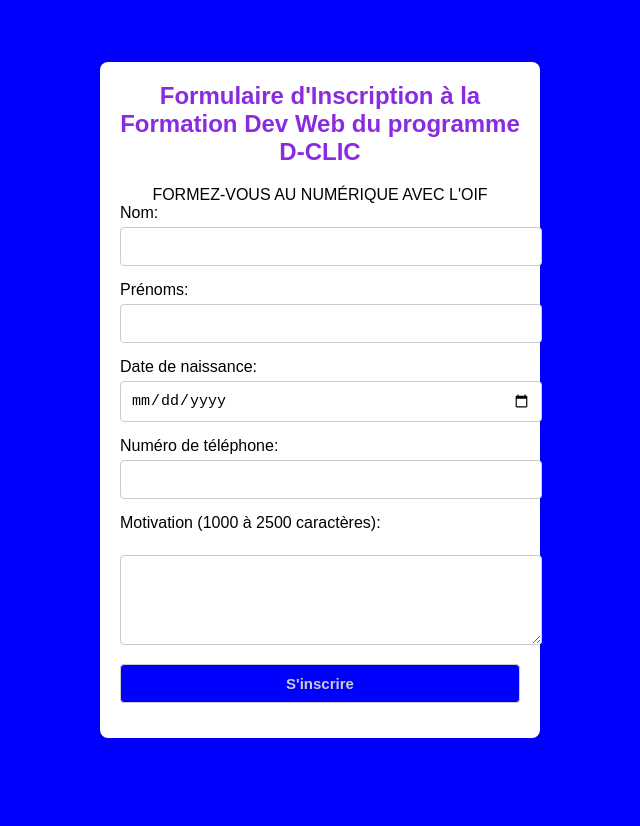
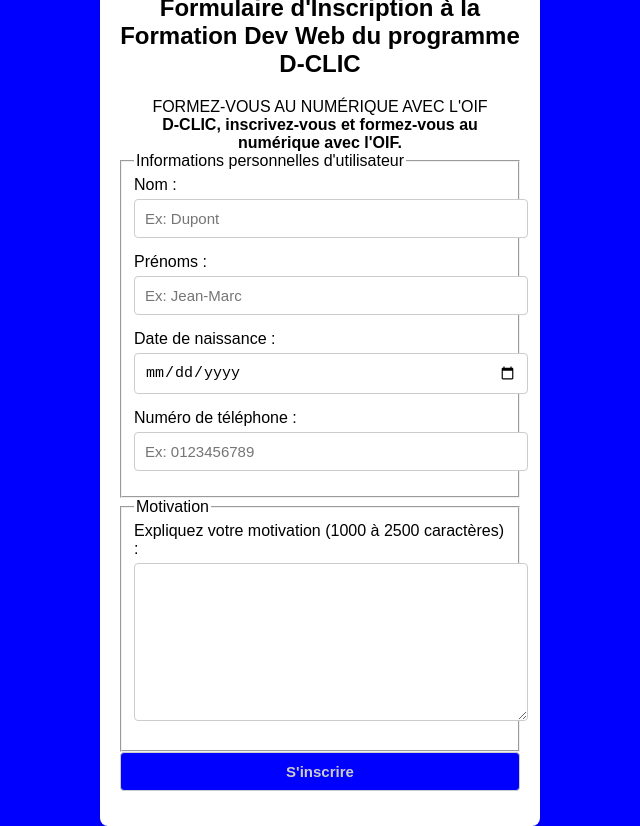
Before and after one commit to Askandarou/Formulaire, a plain HTML site: page index.html in a window 1280 px wide. Shown: the whole page, without its empty margins (320-960 px from the left). Before the commit the page ends 800 px from the top, so only its background shows below. Drawn offline with Linux system fonts and the light colour scheme.

Commit message:
index modifier
modication de index.html

```diff
--- a/index.html
+++ b/index.html
@@ -9,39 +9,47 @@
 <body>
 
     <div class="form-container">
-        <h1 style="color: blueviolet;">Formulaire d'Inscription à la Formation Dev Web du programme D-CLIC</h1>
-        <p style="color: black;">FORMEZ-VOUS AU NUMÉRIQUE AVEC L'OIF</p>
+        <h1 class="title">Formulaire d'Inscription à la Formation Dev Web du programme D-CLIC</h1>
+        <p class="subtitle">FORMEZ-VOUS AU NUMÉRIQUE AVEC L'OIF</p>
+        <p><strong>D-CLIC, inscrivez-vous et formez-vous au numérique avec l'OIF.</strong></p>
+        <form id="registrationForm"  action="" >
+            <fieldset>
+                <legend>Informations personnelles d'utilisateur</legend>
 
-        <form id="registrationForm">
-            <label for="nom">Nom:</label>
-            <input type="text" id="nom" name="nom" required><br>
+                <label for="nom">Nom :</label>
+                <input type="text" id="nom" name="nom" required placeholder="Ex: Dupont">
 
-            <label for="prenoms">Prénoms:</label>
-            <input type="text" id="prenoms" name="prenoms" required><br>
+                <label for="prenoms">Prénoms :</label>
+                <input type="text" id="prenoms" name="prenoms" required placeholder="Ex: Jean-Marc">
 
-            <label for="date_naissance">Date de naissance:</label>
-            <input type="date" id="date_naissance" name="date_naissance" required><br>
+                <label for="date_naissance">Date de naissance :</label>
+                <input type="date" id="dateNaissance" name="date_naissance" required>
 
-            <label for="tel">Numéro de téléphone:</label>
-            <input type="tel" id="tel" name="tel" required><br>
+                <label for="tel">Numéro de téléphone :</label>
+                <input type="tel" id="tel" name="tel" required placeholder="Ex: 0123456789" pattern="01[0-9]{8}" maxlength="10">
+            </fieldset>
 
-            <label for="motivation">Motivation (1000 à 2500 caractères):</label><br>
-            <textarea id="motivation" name="motivation" rows="4" required></textarea><br>
+            <fieldset>
+                <legend>Motivation</legend>
 
-            <button type="submit">S'inscrire</button>
+                <label for="motivation">Expliquez votre motivation (1000 à 2500 caractères) :</label>
+                <textarea id="motivation" name="motivation" rows="8" required minlength="1000" maxlength="2500"></textarea>
+            </fieldset>
+
+            <button type="submit" id="btn">S'inscrire</button>
         </form>
     </div>
 
-    <div class="section-success" id="successSection">
-        <h2>Inscription réussie !</h2>
-        <p><strong>Nom:</strong> <span id="displayNom"></span></p>
-        <p><strong>Prénoms:</strong> <span id="displayPrenoms"></span></p>
-        <p><strong>Date de naissance:</strong> <span id="displayDateNaissance"></span></p>
-        <p><strong>Numéro de téléphone:</strong> <span id="displayTel"></span></p>
-        <p><strong>Motivation:</strong> <span id="displayMotivation"></span></p>
+    <div class="section-success hidden" id="successSection">
+        <h2>🎉 Inscription réussie !</h2>
+        <p><strong>Nom :</strong> <span id="displayNom"></span></p>
+        <p><strong>Prénoms :</strong> <span id="displayPrenoms"></span></p>
+        <p><strong>Date de naissance :</strong> <span id="displayDateNaissance"></span></p>
+        <p><strong>Numéro de téléphone :</strong> <span id="displayTel"></span></p>
+        <p><strong>Motivation :</strong> <span id="displayMotivation"></span></p>
     </div>
 
-    <script src="script.js" defer></script>
+    <script src="main.js"></script>
 
 </body>
 </html>
```
